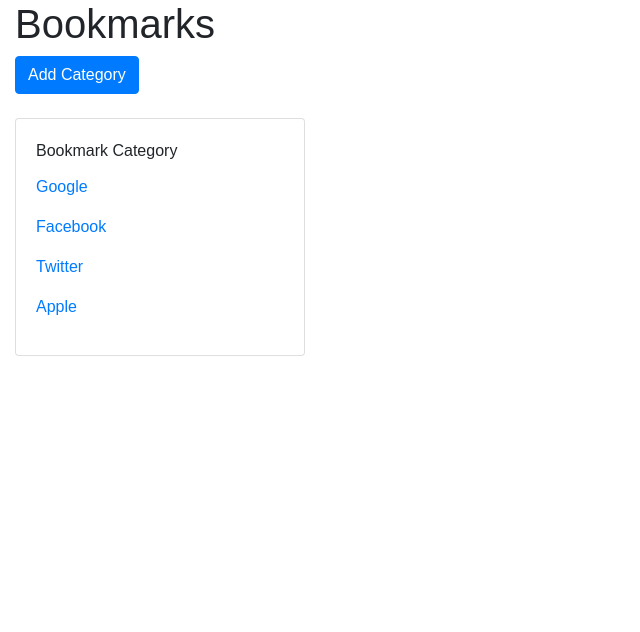
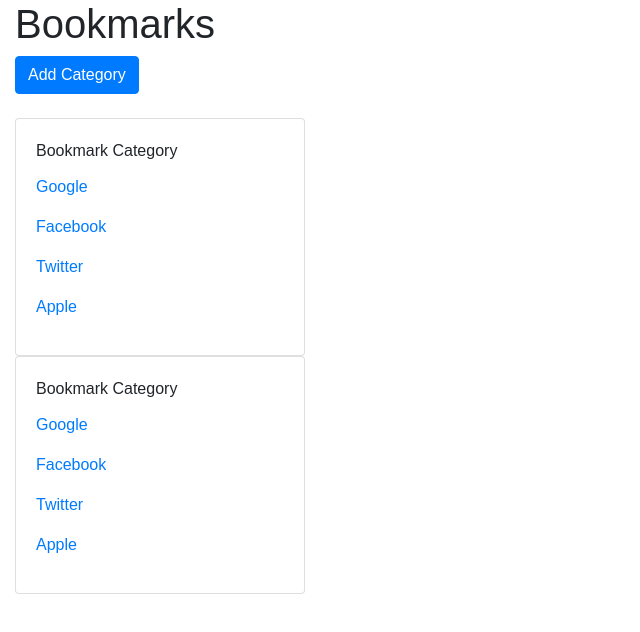
Before and after one commit to bmcveigh/bookmark-web, a React (Create React App) app: page / in a window 1280 px wide. Shown: the top 632 px of the page, without its empty margins (0-640 px from the left). Built offline with nearby package versions, Linux system fonts and the light colour scheme; the HTML template or start-up script is replaced by a standard one.

Commit message:
Getting the data structure in place for categories/bookmarks.

```diff
--- a/src/components/Categories/Categories.tsx
+++ b/src/components/Categories/Categories.tsx
@@ -1,17 +1,38 @@
 import * as React from 'react';
+
 import {Col, Row} from "reactstrap";
+
+import {AppState} from "../../store";
 import Category from "./Category/Category";
+
+import {connect} from "react-redux";
+import {getCategories} from "../../store/categories/actions";
 
 class Categories extends React.Component {
     public render() {
+        const data = getCategories();
+
+        const output = data.payload.map((category, key) => {
+            return (
+                <Category key={key} />
+            );
+        });
+
         return (
             <Row>
                 <Col md={3}>
-                    <Category/>
+                    {output}
                 </Col>
             </Row>
         );
     }
 }
 
-export default Categories;
+const mapStateToProps = (state: AppState) => ({
+    category: state.category
+});
+
+export default connect(
+    mapStateToProps,
+    { getCategories }
+)(Categories);
--- a/src/store/categories/actions.ts
+++ b/src/store/categories/actions.ts
@@ -1,4 +1,4 @@
-import { ADD_CATEGORY, IAddCategoryState } from "./types";
+import {ADD_CATEGORY, GET_CATEGORIES, IAddCategoryState} from "./types";
 
 export function addCategory(category: IAddCategoryState) {
   return {
@@ -6,3 +6,29 @@
     type: ADD_CATEGORY
   };
 }
+
+export function getCategories() {
+  return {
+    payload: [
+      {
+        bookmarks: [
+          {
+            label: 'Google',
+            url: '#'
+          }
+        ],
+        title: 'Tech Companies'
+      },
+      {
+        bookmarks: [
+          {
+            label: 'Google',
+            url: '#'
+          }
+        ],
+        title: 'Sports'
+      }
+    ],
+    type: GET_CATEGORIES
+  };
+}
--- a/src/store/categories/reducers.ts
+++ b/src/store/categories/reducers.ts
@@ -1,4 +1,4 @@
-import { ADD_CATEGORY, IAddCategoryState, SystemActionTypes } from "./types";
+import {ADD_CATEGORY, CategoryTypes, GET_CATEGORIES, IAddCategoryState} from "./types";
 
 const initialState: IAddCategoryState = {
   category: {}
@@ -6,10 +6,16 @@
 
 export function categoryReducer(
     state = initialState,
-    action: SystemActionTypes
+    action: CategoryTypes
 ): IAddCategoryState {
   switch (action.type) {
     case ADD_CATEGORY: {
+      return {
+        ...state,
+        ...action.payload
+      };
+    }
+    case GET_CATEGORIES: {
       return {
         ...state,
         ...action.payload
--- a/src/store/categories/types.ts
+++ b/src/store/categories/types.ts
@@ -5,10 +5,11 @@
 
 // Describing the different ACTION NAMES available
 export const ADD_CATEGORY = "ADD_CATEGORY";
+export const GET_CATEGORIES = "GET_CATEGORIES";
 
-interface IAddCategoryAction {
-    type: typeof ADD_CATEGORY;
+interface ICategoryAction {
+    type: typeof ADD_CATEGORY | typeof GET_CATEGORIES;
     payload: IAddCategoryState;
 }
 
-export type SystemActionTypes = IAddCategoryAction;
+export type CategoryTypes = ICategoryAction;
```
